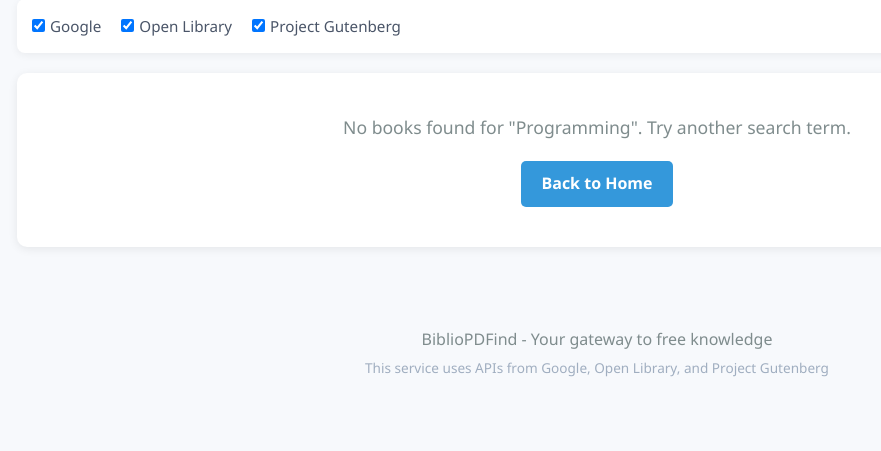
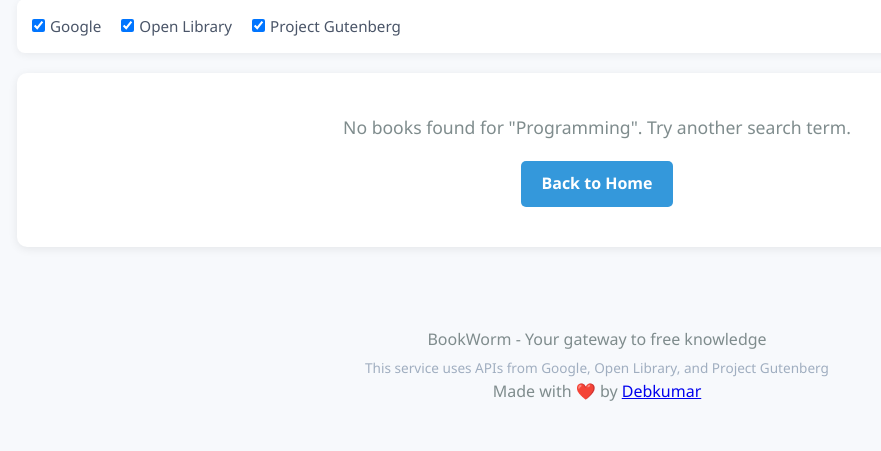
Before and after one commit to Debkumar-Baksi/BookWorm, a Flask app: page /search?query=Programming in a window 1280 px wide. Shown: the part 349-800 px from the top of the page, without its empty margins (43-924 px from the left). Run offline with Flask 3, Linux system fonts and the light colour scheme; data that the repository does not hold is empty.

Commit message:
footer fixed

```diff
--- a/templates/search.html
+++ b/templates/search.html
@@ -114,8 +114,9 @@
         </div>
 
         <footer>
-            <p>BiblioPDFind - Your gateway to free knowledge</p>
+            <p>BookWorm - Your gateway to free knowledge</p>
             <p class="disclaimer">This service uses APIs from Google, Open Library, and Project Gutenberg</p>
+            <p>Made with ❤️ by <a href="https://github.com/Debkumar-Baksi">Debkumar</a></p>
         </footer>
     </div>
 
```
